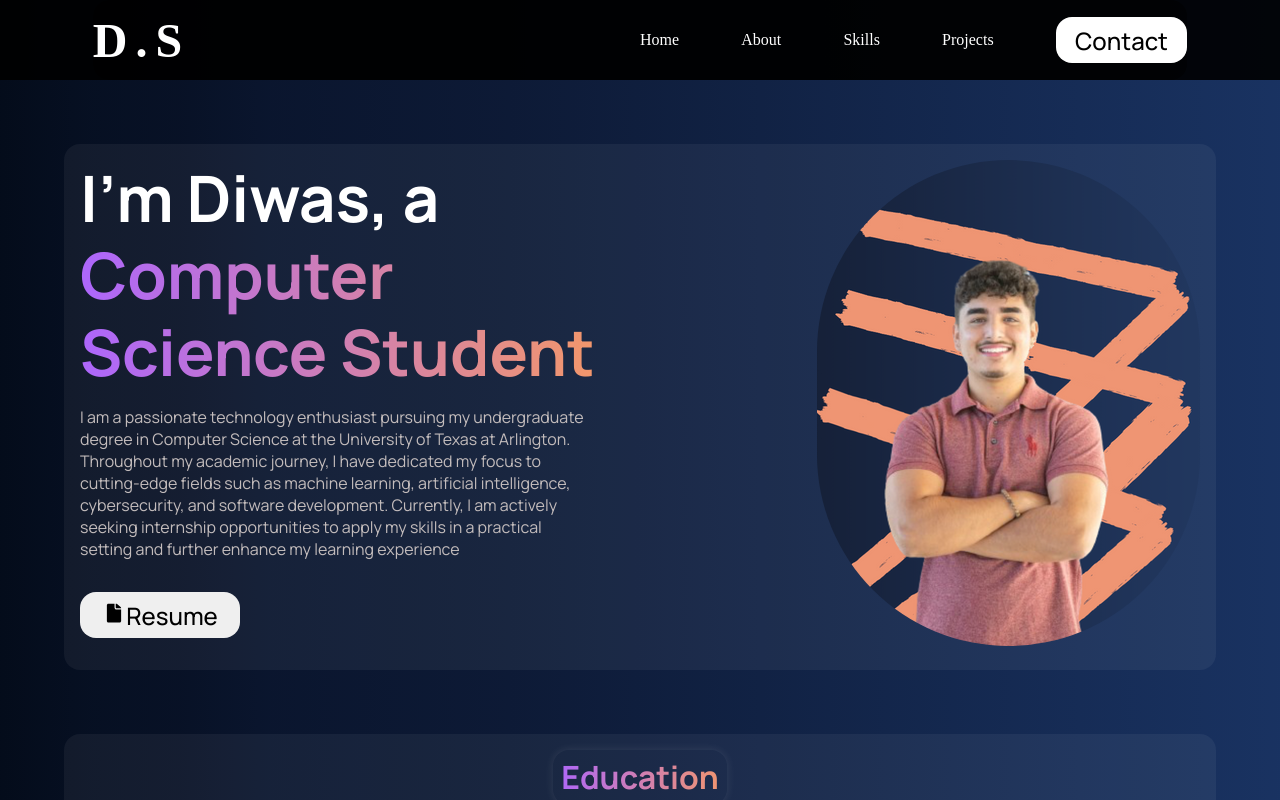
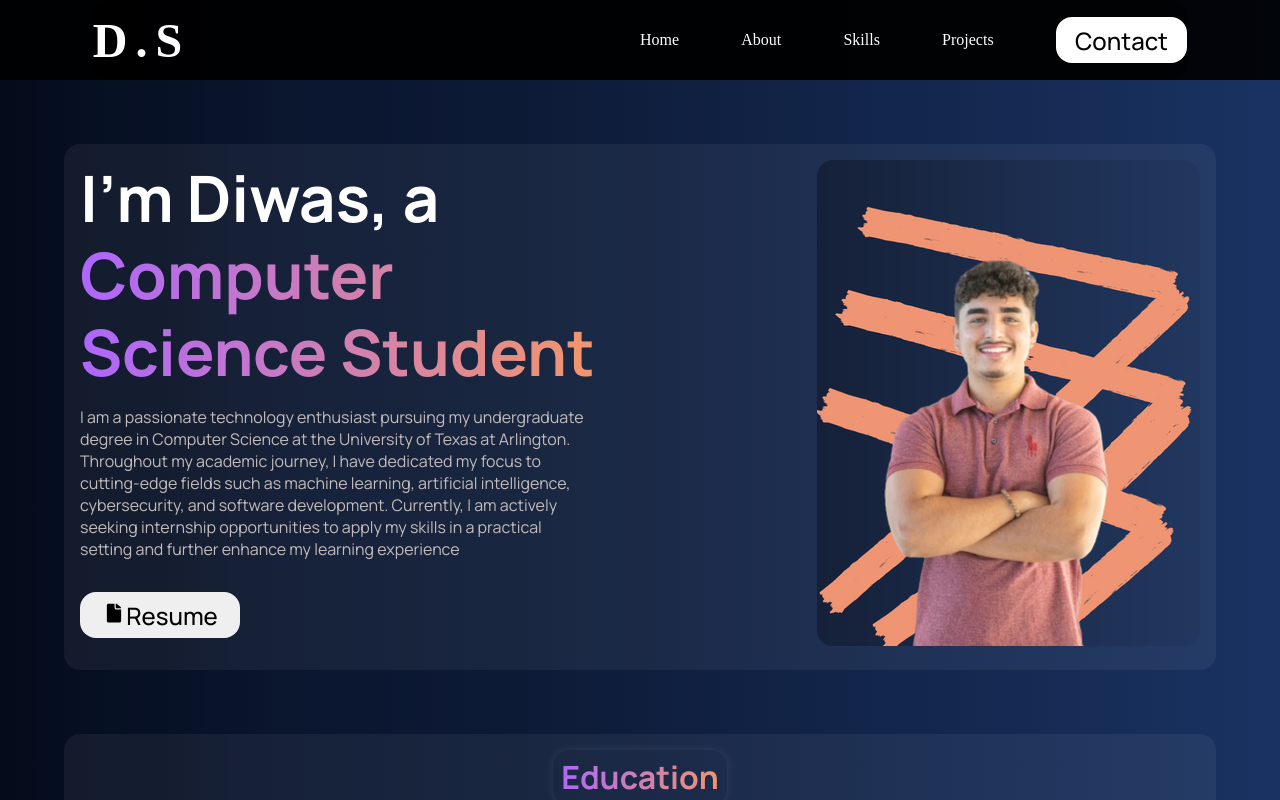
Before and after one commit to diwassapkota805/Personal-Website, a React (Create React App) app: page / in a window 1280 px wide. Shown: the top 800 px of the page. Built offline with nearby package versions, Linux system fonts and the light colour scheme; a web font is replaced by a local one.

Commit message:
updated profile

```diff
--- a/src/components/Home/home.css
+++ b/src/components/Home/home.css
@@ -47,9 +47,8 @@
 }
 
 .home_right img {
-    border-radius: 50rem;
+    border-radius: 1rem;
     margin: auto;
-    background-color: blue;
 }
 
 
```
